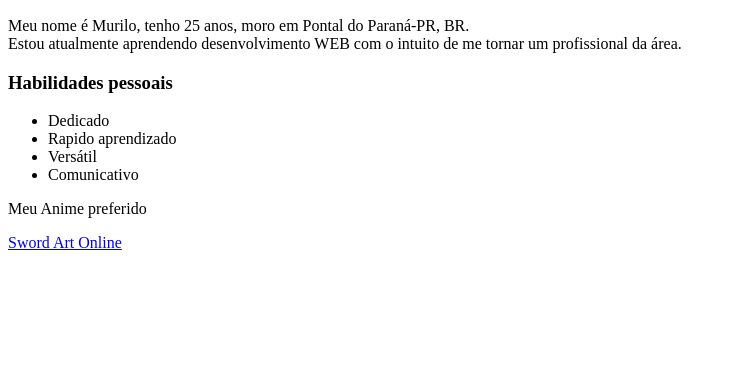
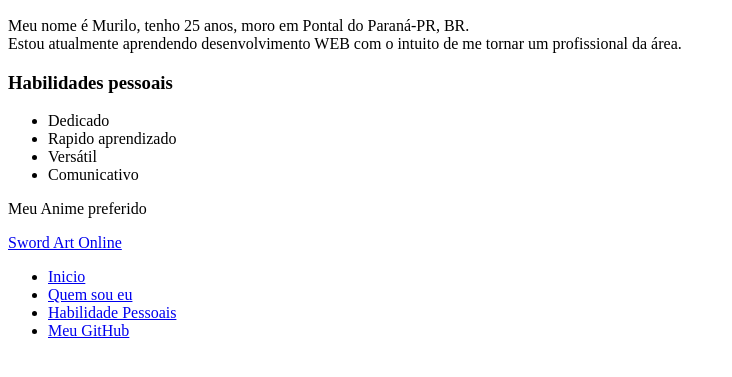
Before and after one commit to murilocatelan/murilocatelan.github.io, a plain HTML site: page index.html in a window 1280 px wide. Shown: the part 347-724 px from the top of the page, without its empty margins (0-732 px from the left). Drawn offline with Linux system fonts and the light colour scheme.

Commit message:
Adicionei links uteis para redirecionar entre a página e meu github

```diff
--- a/index.html
+++ b/index.html
@@ -10,14 +10,14 @@
     <img src="https://avatars.githubusercontent.com/u/113148330?v=4" alt="Foto de Murilo Catelan, em frente ao mar" width="300px
     ">
 
-    <h1><strong>Murilo Vinicius Carrara Catelan</strong></h1>
-    <h2>Quem sou eu:</h2>
+    <h1 id="inicio"><strong>Murilo Vinicius Carrara Catelan</strong></h1>
+    <h2 id="whoiam">Quem sou eu:</h2>
     <p>Meu nome é Murilo, tenho 25 anos, moro em Pontal do Paraná-PR, BR. <br>
     Estou atualmente aprendendo desenvolvimento WEB com o intuito de me tornar
     um profissional da área.
     </p>
 
-    <h3>Habilidades pessoais</h3>
+    <h3 id="habilidades">Habilidades pessoais</h3>
     <ul>
         <li>Dedicado</li>
         <li>Rapido aprendizado</li>
@@ -28,5 +28,12 @@
     <p>Meu Anime preferido</p>
     <a href="https://www.crunchyroll.com/pt-br/sword-art-online" target="_blank">Sword Art Online</a>
 
+    <ul>
+    <li><a href="#inicio">Inicio</a></li>
+    <li><a href="#whoiam">Quem sou eu</a></li>
+    <li><a href="#habilidades">Habilidade Pessoais</a></li>
+    <li><a href="https://github.com/murilocatelan" target="_blank">Meu GitHub</a></li>
+    </ul>
+
 </body>
 </html>
```
